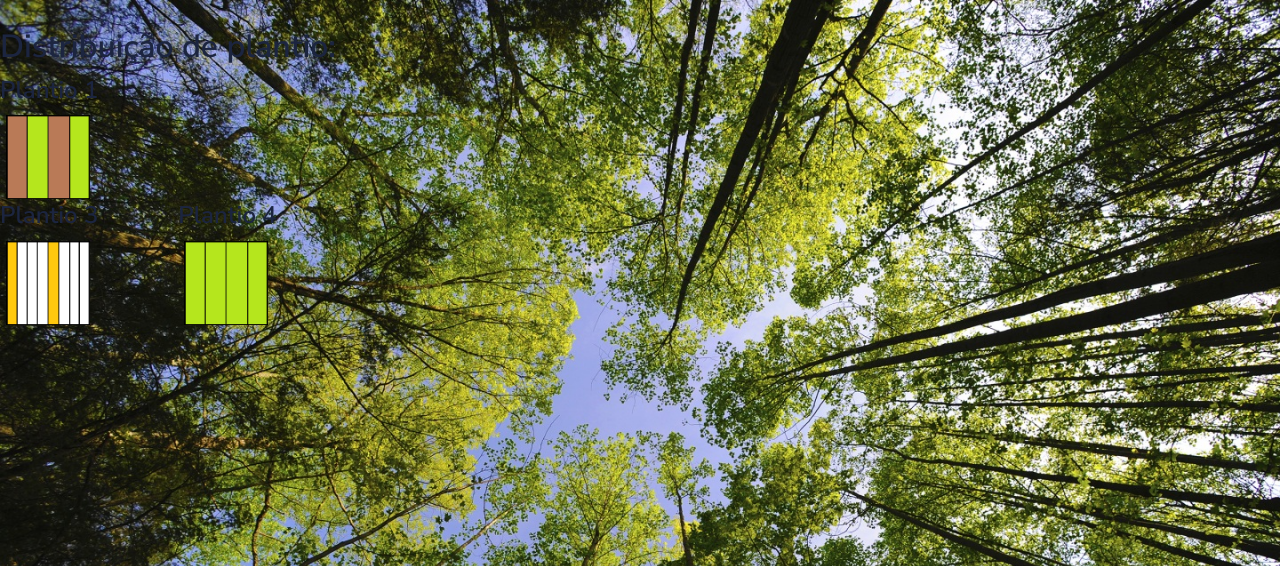
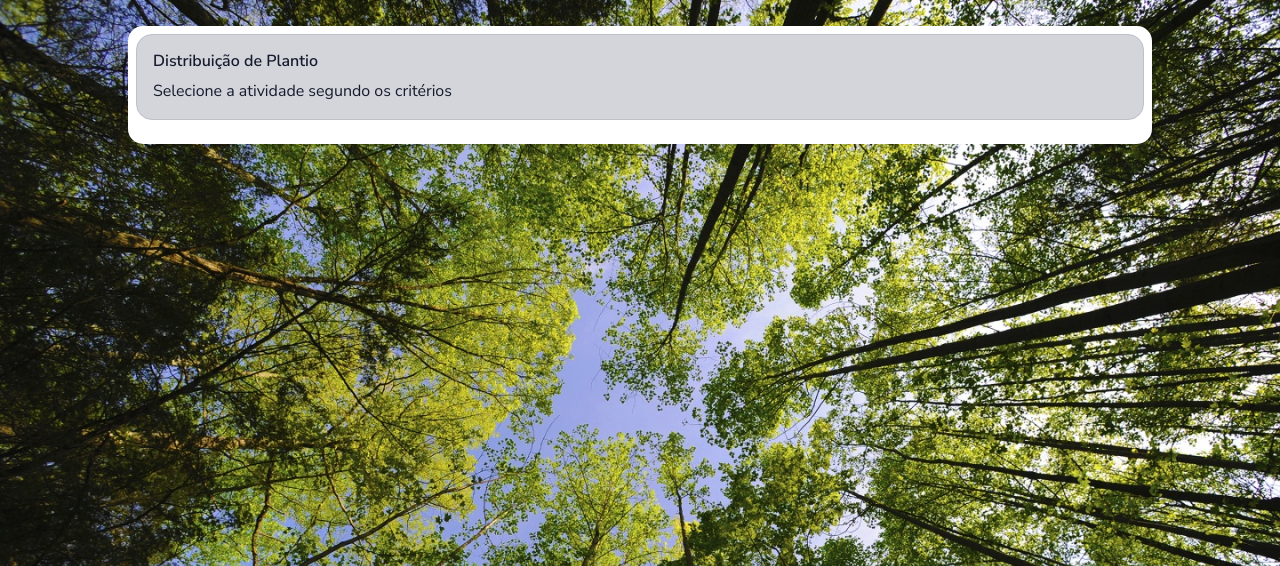
Before and after one commit to AdaptaBrasil/caatinga, a Flask app: template apps/templates/home/rsp-plantDistribution.html in a window 1280 px wide. Shown: the top 566 px of the page. Run offline with Flask 2, Linux system fonts and the light colour scheme; the template is opened without the code that fills it, so the values that code supplies are empty; parts of the project's set-up code (start-up, migrations or seed data) failed here and were passed over; some libraries are stand-ins or nearby versions.

Commit message:
rsp- x.html  version 0.998

```diff
--- a/apps/config.py
+++ b/apps/config.py
@@ -32,7 +32,8 @@ engine = create_engine(connection_url)
     SQLALCHEMY_DATABASE_URI = 'mssql+pyodbc://<USER>:<PASSWORD>@<SERVER>:/APPSPEED?driver=ODBC+Driver+18+for+SQL+Server'
     SQLALCHEMY_DATABASE_URI = 'mssql+pyodbc://?odbc_connect=DRIVER%3D%7BODBC+Driver+17+for+SQL+Server%7D%3B<SERVER>%3D<SERVER>%2C30310%3BDATABASE%<DATABASE>%3BENCRYPT%3Dno%3BUID%3D<USER>%3BPWD%3D<PASSWORD>'
     '''
-    SQLALCHEMY_DATABASE_URI = os.environ['SQLALCHEMY_DATABASE_URI']
+    #SQLALCHEMY_DATABASE_URI =  'mssql+pyodbc://?odbc_connect=DRIVER%3D%7BODBC+Driver+17+for+SQL+Server%7D%3BSERVER%3D54.207.37.232%2C30310%3BDATABASE%3DRURALLEGAL%3BENCRYPT%3Dno%3BUID%3Drlatrium%3BPWD%3DHibisco%4012'
+     SQLALCHEMY_DATABASE_URI = os.environ['SQLALCHEMY_DATABASE_URI']
     SQLALCHEMY_TRACK_MODIFICATIONS = False
 
     # Assets Management
--- a/apps/templates/home/rsp-finalidade.html
+++ b/apps/templates/home/rsp-finalidade.html
@@ -48,5 +48,6 @@
         </div>
       </div>
     </div>
+    {% include 'includes/scripts.html' %} {% block javascripts %} {% endblock javascripts %}
   </body>
 </html>
--- a/apps/templates/home/rsp-plantDistribution.html
+++ b/apps/templates/home/rsp-plantDistribution.html
@@ -6,16 +6,10 @@
     <!-- Primary Meta Tags -->
     <title>Refloresta SP</title>
 
-    <meta
-      name="viewport"
-      content="width=device-width, initial-scale=1, shrink-to-fit=no"
-    />
+    <meta name="viewport" content="width=device-width, initial-scale=1, shrink-to-fit=no">
     <meta name="title" content="Refloresta SP" />
     <meta name="author" content="Equipe `Refloresta SP`" />
-    <meta
-      name="description"
-      content="Open source and free Bootstrap 5 UI Kit featuring 80 UI components, 5 example pages, and a Gulp and Sass workflow."
-    />
+    <meta name="description" content=""/>
 
     <link
       rel="icon"
@@ -65,79 +59,52 @@
     </style> -->
   </head>
   <body>
+    <!-- version 0.990 -->
     <div style="margin-top: 2%">
-      <div class="containerWizard">
-        <h2>Distribuição de plantio:</h2>
-        <div style="display: flex; gap: 80px;">
-          <div>
-            <h4>Plantio 1</h4>
-            <a href="./">
-              <button
-                type="button"
-                style="width: 6em; background: none; border: none"
-              >
-                <img src="../../static/assets/img/modelo_plantio/MVMV.png"
-              </button>
-            </a>
-          </div>
-<!--          <div>-->
-<!--            <h4>Plantio 2</h4>-->
-<!--            <a href="./">-->
-<!--              <button-->
-<!--                type="button"-->
-<!--                style="width: 6em; background: none; border: none"-->
-<!--              >-->
-<!--                <img src="../../static/assets/img/modelo_plantio/AAAAAAAA.png"-->
-<!--              </button>-->
-<!--            </a>-->
-<!--          </div>-->
+      <div class="wzdContainer">
+        <div class="alert alert-primary mb-3" role="alert">
+          <h6 class="alert-heading">Distribuição de Plantio</h6>
+          Selecione a atividade segundo os critérios
         </div>
-        <div style="display: flex; gap: 80px;">
-          <div>
-            <h4>Plantio 3</h4>
-            <a href="./">
-              <button
-                type="button"
-                style="width: 6em; background: none; border: none"
-              >
-                <img src="../../static/assets/img/modelo_plantio/LBBBLBBB.png"
-              </button>
-            </a>
-          </div>
-          <div>
-            <h4>Plantio 4</h4>
-            <a href="./">
-              <button
-                type="button"
-                style="width: 6em; background: none; border: none"
-              >
-                <img src="../../static/assets/img/modelo_plantio/VVVV.png"
-              </button>
-            </a>
-          </div>
+        <div id="grdModelos" class="container">
+
         </div>
-
       </div>
     </div>
-    <!-- end -->
 
-    {% include 'includes/scripts.html' %}
-    {% block javascripts %}
     <script>
       async function getDistribution() {
-        let response = await fetch('/callback/getDistribution')
+        const response = await fetch('/callback/getDistribution');
         if (!response.ok) {
-            setFitoMsg(sFitoErr);
-            alert(`HTTP-Error: ${response.status} on callback().`);
-        }
-        else{
-          let jsoData = await response.json();
-          const data = JSON.parse(jsoData["data"]);
+          setFitoMsg(sFitoErr);
+          alert(`HTTP-Error: ${response.status} on callback().`);
+        } else {
+          const jsoRsp = await response.json();
+          const jsData = jsoRsp.data;// já é jso  JSON.parse(jsoData["data"]);
+
+          imgData = [];
+          for (let i = 0; i < jsData.length; i += 2) {
+            imgData.push({ caption: jsData[i].descModelo, file: jsData[i + 1].ArquivoDesenho });
+          }
+
+          const iColCount = 2;
+          let i = 0;
+          let sHtml = ''
+          imgData.forEach(itm => {
+            if (i == 0) { sHtml += ((sHtml == '') ? '' : '</div>') + '<div class="row">'; }
+            sHtml += '<div class="col">' +
+                    `<img src="../../static/assets/img/modelo_plantio/${itm.file}.png" alt="${itm.file}">` +
+                    `<button type="button" class="btn btn-info" onclick="xxx">${itm.caption}</button>` +
+                  '</div>';
+            i = (i >= iColCount) ? 0 : i + 1;
+          });
+          document.getElementById('grdModelos').innerHTML = sHtml;
         }
       }
       getDistribution();
     </script>
 
-    {% endblock javascripts %}
+    {% include 'includes/scripts.html' %} {% block javascripts %} {% endblock javascripts %}
+
   </body>
 </html>
```
Also changed, not shown: jsTest.js (+27 -32 lines).
